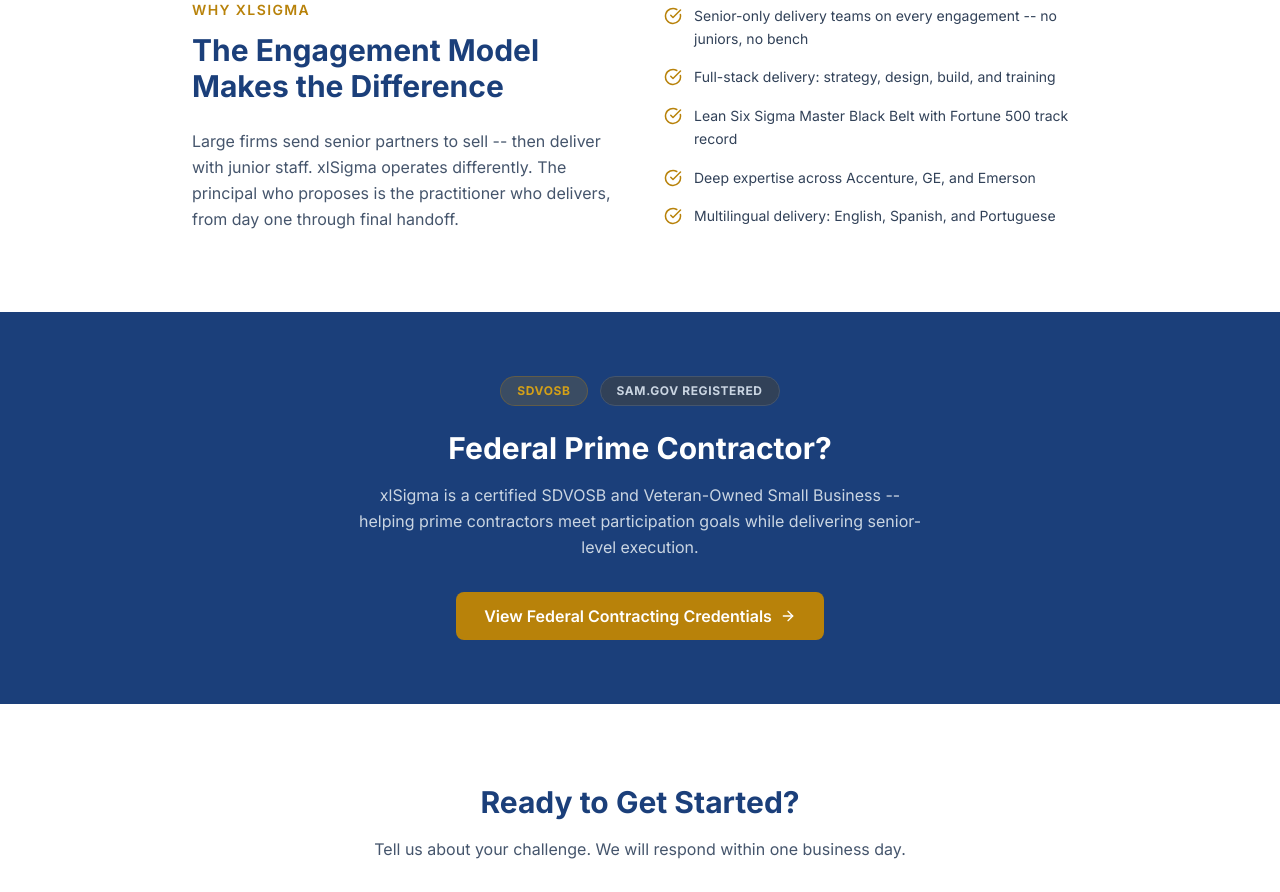
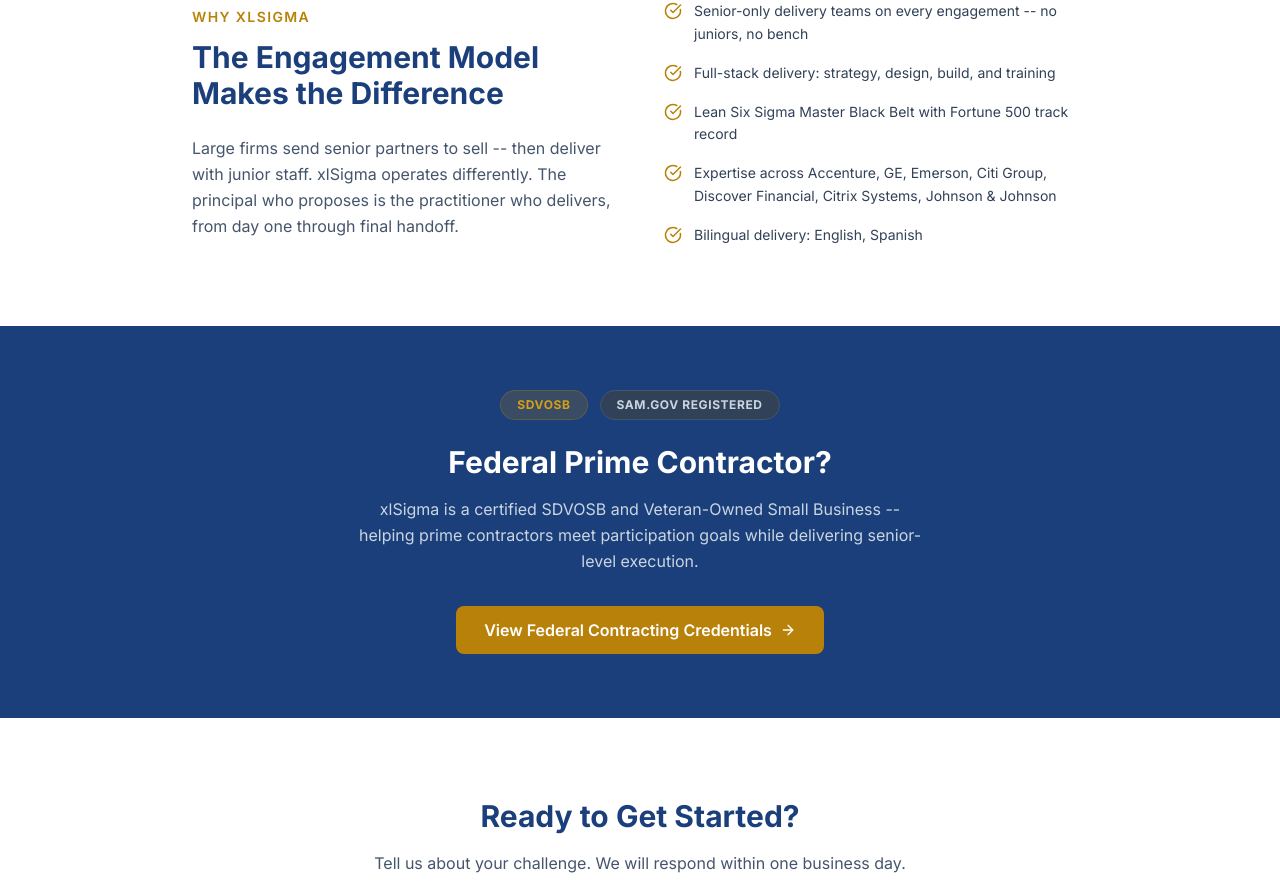
Before and after one commit to xlSigma/xlsigma-website, a Next.js app: page / in a window 1280 px wide. Shown: the part 1804-2696 px from the top of the page. Built offline with nearby package versions, Linux system fonts and the light colour scheme.

Commit message:
Update VALUE_PROPS with expanded expertise details

```diff
--- a/app/page.tsx
+++ b/app/page.tsx
@@ -32,8 +32,8 @@
   'Senior-only delivery teams on every engagement -- no juniors, no bench',
   'Full-stack delivery: strategy, design, build, and training',
   'Lean Six Sigma Master Black Belt with Fortune 500 track record',
-  'Deep expertise across Accenture, GE, and Emerson',
-  'Multilingual delivery: English, Spanish, and Portuguese',
+  'Expertise across Accenture, GE, Emerson, Citi Group, Discover Financial, Citrix Systems, Johnson & Johnson',
+  'Bilingual delivery: English, Spanish',
 ];
 
 export default function HomePage() {
```
